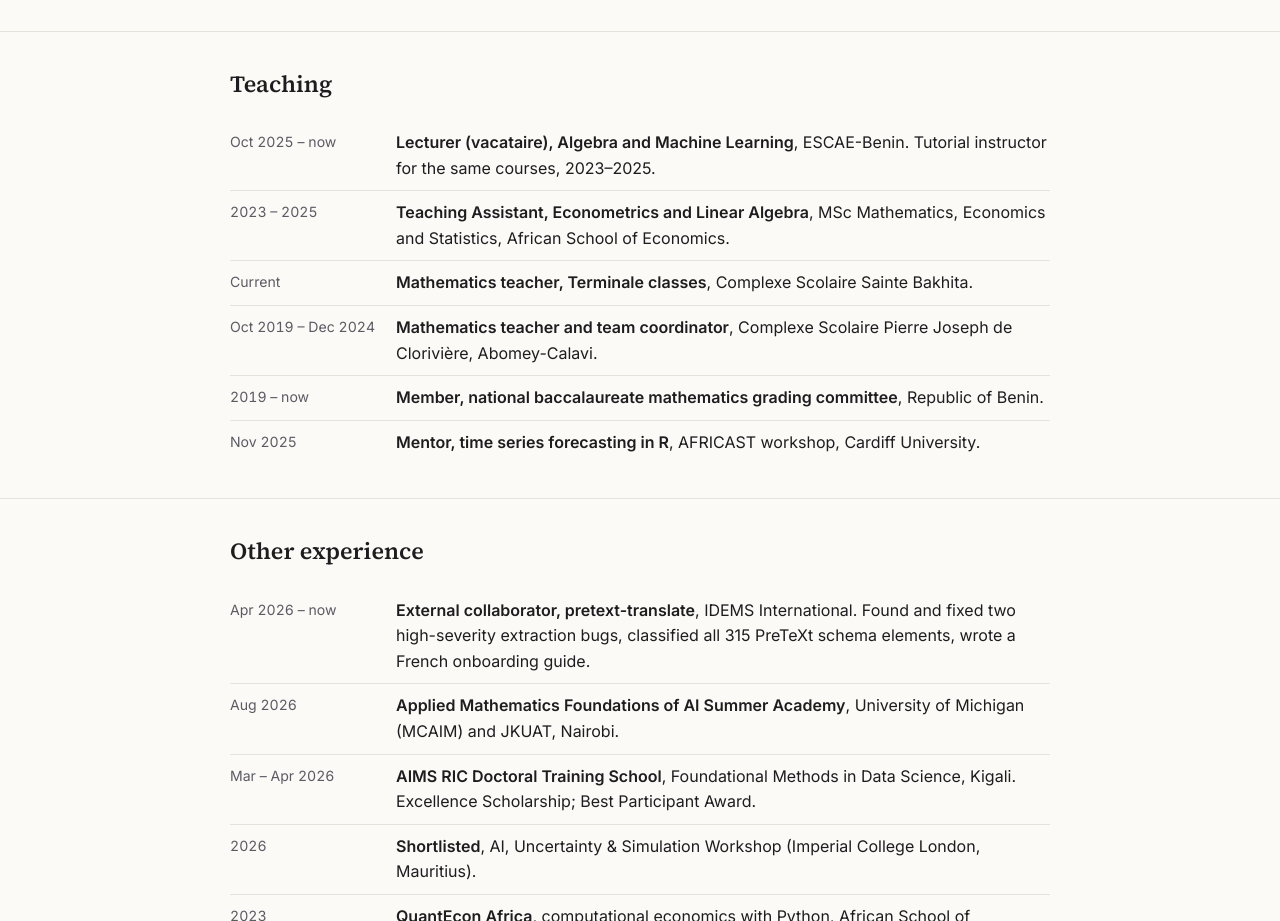
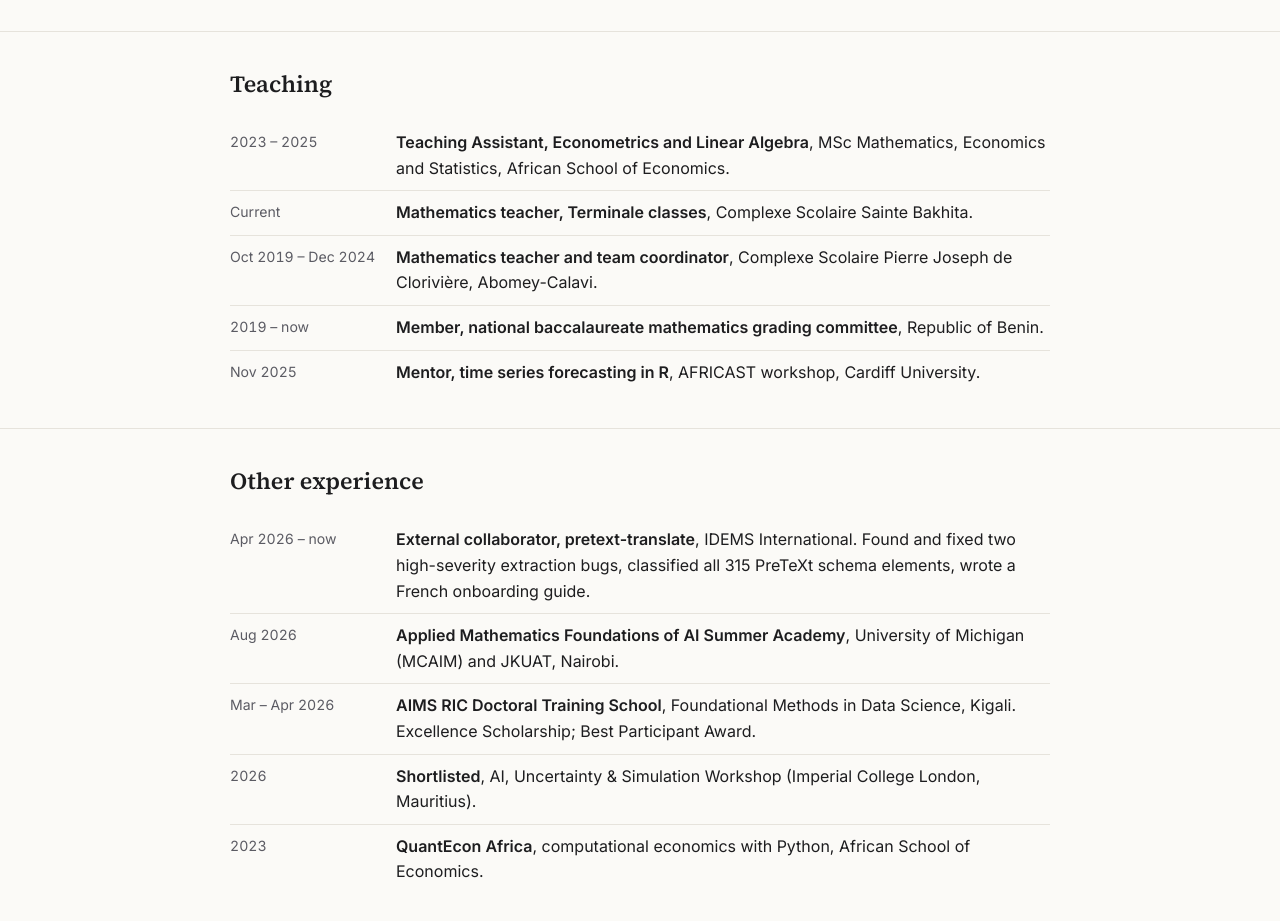
Before and after one commit to josehagbe3/josehagbe3.github.io, a plain HTML site: page index.html in a window 1280 px wide. Shown: the part 2854-3775 px from the top of the page. Drawn offline with Linux system fonts and the light colour scheme.

Commit message:
Remove ESCAE lecturer entry from Teaching
Co-Authored-By: Claude Opus 5.5 <noreply@anthropic.com>

```diff
--- a/index.html
+++ b/index.html
@@ -241,7 +241,6 @@ footer{border-top:1px solid var(--line);padding:28px 0 48px;color:var(--muted);f
   <div class="wrap">
     <h2>Teaching</h2>
     <ul class="tl">
-      <li><span class="when">Oct 2025 – now</span><span><b>Lecturer (vacataire), Algebra and Machine Learning</b>, ESCAE-Benin. Tutorial instructor for the same courses, 2023–2025.</span></li>
       <li><span class="when">2023 – 2025</span><span><b>Teaching Assistant, Econometrics and Linear Algebra</b>, MSc Mathematics, Economics and Statistics, African School of Economics.</span></li>
       <li><span class="when">Current</span><span><b>Mathematics teacher, Terminale classes</b>, Complexe Scolaire Sainte Bakhita.</span></li>
       <li><span class="when">Oct 2019 – Dec 2024</span><span><b>Mathematics teacher and team coordinator</b>, Complexe Scolaire Pierre Joseph de Clorivière, Abomey-Calavi.</span></li>
```
